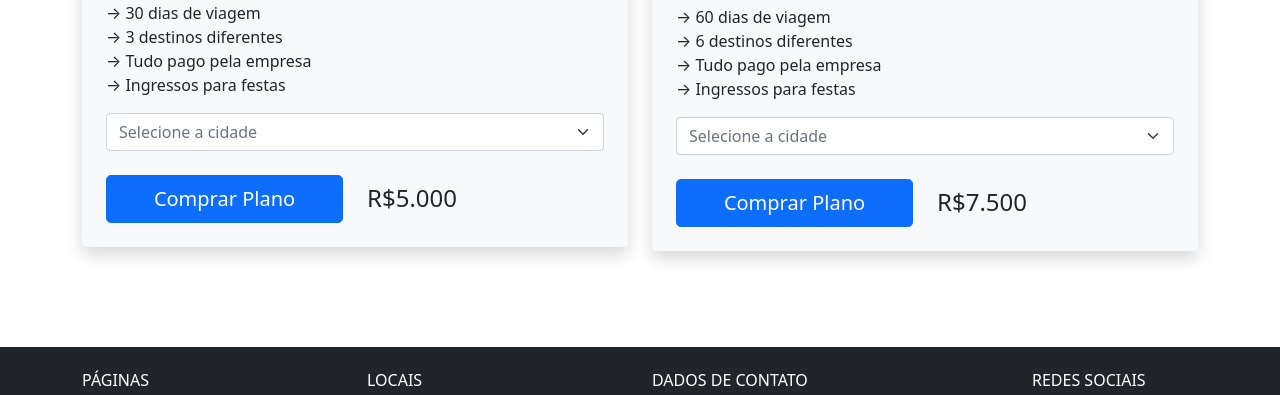
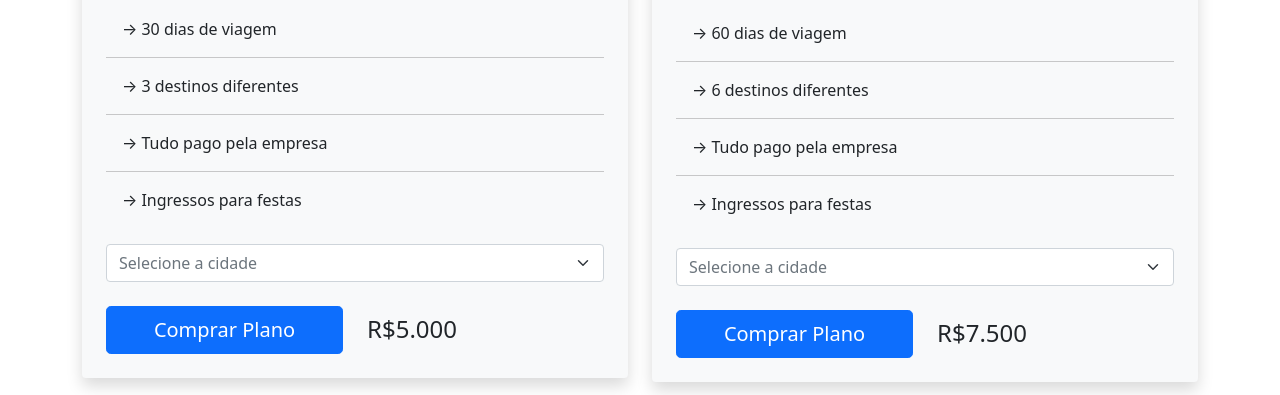
Before and after one commit to BenitoPedro13/Trying-Bootstrap, a plain HTML site: page planos.html in a window 1280 px wide. Shown: the part 336-731 px from the top of the page. Drawn offline with Linux system fonts and the light colour scheme.

Commit message:
Style Bugs Fixed

```diff
--- a/css/style.css
+++ b/css/style.css
@@ -18,3 +18,11 @@ a.lead:hover, footer .col-4 a:hover {
     position: relative;
   }
 }
+
+.lista-plano li + li {
+  border-top: 1px solid rgba(0,0,0,.2);
+}
+
+.lista-plano li {
+  padding: 1rem;
+}
```
